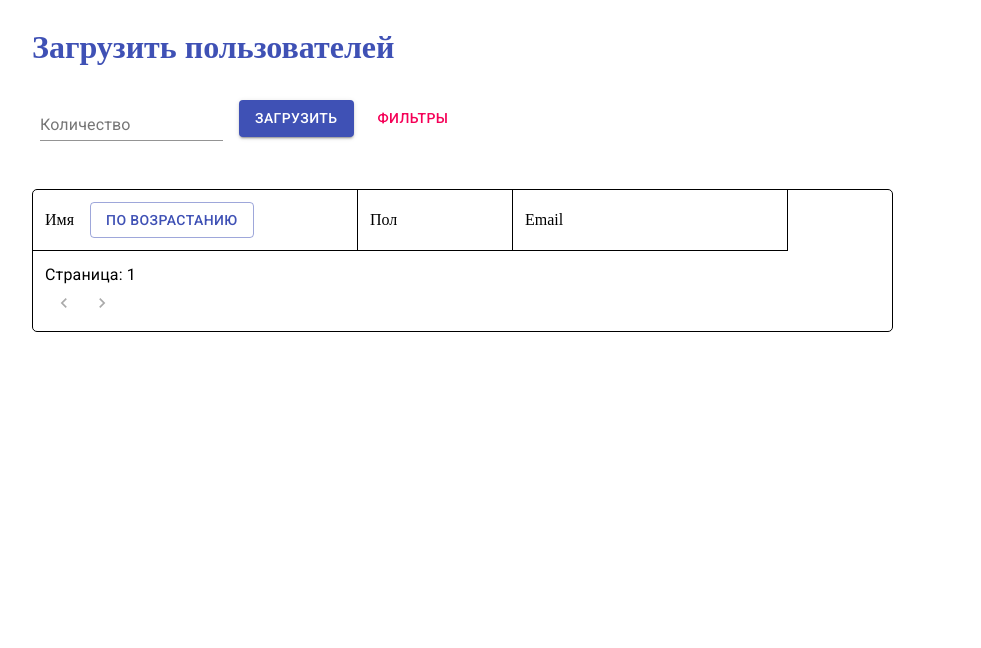
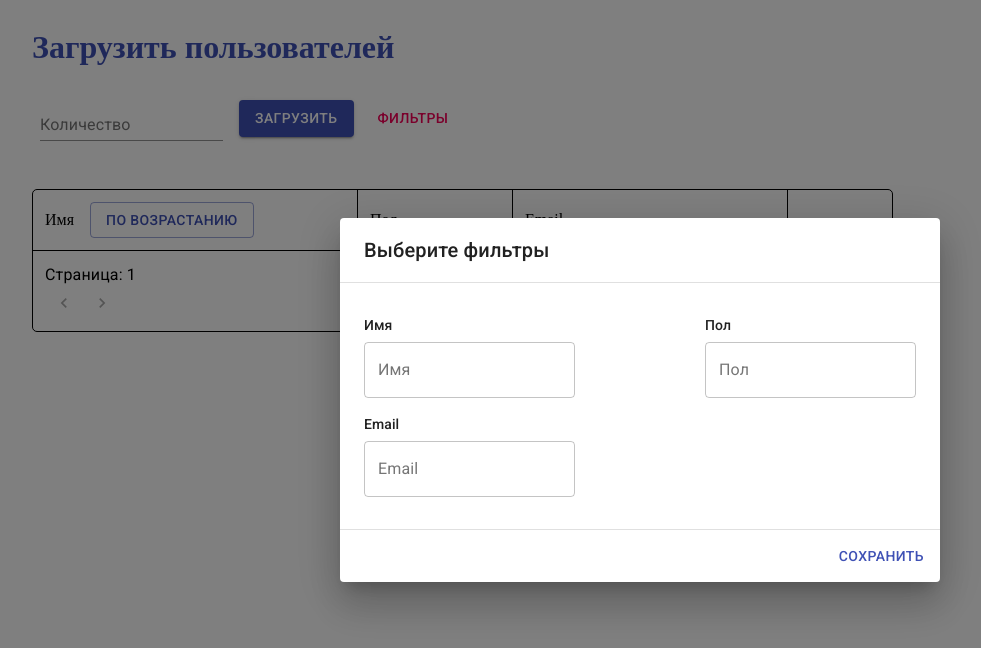
Before and after one commit to webdevkirill/randomuser-fetch-react, a React (Create React App) app: page / in a window 1280 px wide. Both pictures are taken after a click on the button "ФИЛЬТРЫ". Shown: the top 648 px of the page, without its empty margins (0-981 px from the left). Built offline with nearby package versions, Linux system fonts and the light colour scheme.

Commit message:
Добавляет модальное окно для выбора фильров

```diff
--- /dev/null
+++ b/src/components/Modals/FilterModal.js
@@ -0,0 +1,153 @@
+import {
+	Checkbox,
+	Dialog,
+	DialogTitle,
+	ListItem,
+	ListItemIcon,
+	ListItemText,
+	List,
+	DialogContent,
+	Typography,
+	TextField,
+	DialogActions,
+	Button,
+} from '@material-ui/core';
+import React, { useState } from 'react';
+import { filtersFromUsers } from '../../utils';
+import { useStyles } from './FilterModalClasses';
+
+export default function FilterModal({ open, onClose, users }) {
+	const filters = filtersFromUsers(users);
+
+	const [checked, setChecked] = useState({ name: [], gender: [], email: [] });
+	const [nameValue, setNameValue] = useState('');
+	const [genderValue, setGenderValue] = useState('');
+	const [emailValue, setEmailValue] = useState('');
+	const inputsHelper = {
+		name: {
+			value: nameValue,
+			handler(value) {
+				setNameValue(value);
+			},
+		},
+		gender: {
+			value: genderValue,
+			handler(value) {
+				setGenderValue(value);
+			},
+		},
+		email: {
+			value: emailValue,
+			handler(value) {
+				setEmailValue(value);
+			},
+		},
+	};
+
+	const handleToggle = (field, value) => () => {
+		const currentIndex = checked[field].indexOf(value);
+		const newChecked = JSON.parse(JSON.stringify(checked));
+
+		if (currentIndex === -1) {
+			newChecked[field].push(value);
+		} else {
+			newChecked[field].splice(currentIndex, 1);
+		}
+
+		setChecked(newChecked);
+	};
+
+	const classes = useStyles();
+	return (
+		<Dialog
+			onClose={() => onClose(null)}
+			aria-labelledby='simple-dialog-title'
+			open={open}
+		>
+			<DialogTitle id='simple-dialog-title'>Выберите фильтры</DialogTitle>
+			<DialogContent dividers={true}>
+				<div className={classes.filters}>
+					{['name', 'gender', 'email'].map((field) => {
+						return (
+							<div key={field}>
+								<Typography
+									variant='subtitle2'
+									className={classes.filterTitle}
+									gutterBottom
+								>
+									{filters[field].title}
+								</Typography>
+								<TextField
+									label={filters[field].title}
+									type='text'
+									variant='outlined'
+									value={inputsHelper[field].value}
+									onChange={(e) =>
+										inputsHelper[field].handler(
+											e.target.value
+										)
+									}
+								/>
+								<List className={classes.root}>
+									{filters[field].values
+										.filter(
+											(value) =>
+												value
+													.toLowerCase()
+													.indexOf(
+														inputsHelper[field]
+															.value
+													) !== -1
+										)
+										.map((value, idx) => {
+											const labelId = `checkbox-list-label-${idx}`;
+											return (
+												<ListItem
+													key={labelId}
+													role={undefined}
+													dense
+													button
+													onClick={handleToggle(
+														field,
+														value
+													)}
+												>
+													<ListItemIcon>
+														<Checkbox
+															edge='start'
+															checked={
+																checked[
+																	field
+																].indexOf(
+																	value
+																) !== -1
+															}
+															tabIndex={-1}
+															disableRipple
+															inputProps={{
+																'aria-labelledby':
+																	labelId,
+															}}
+														/>
+													</ListItemIcon>
+													<ListItemText
+														id={labelId}
+														primary={value}
+													/>
+												</ListItem>
+											);
+										})}
+								</List>
+							</div>
+						);
+					})}
+				</div>
+			</DialogContent>
+			<DialogActions>
+				<Button onClick={() => onClose(checked)} color='primary'>
+					Сохранить
+				</Button>
+			</DialogActions>
+		</Dialog>
+	);
+}
--- /dev/null
+++ b/src/components/Modals/FilterModalClasses.js
@@ -0,0 +1,24 @@
+import { makeStyles } from '@material-ui/core';
+
+export const useStyles = makeStyles((theme) => ({
+	root: {
+		width: '100%',
+		maxHeight: 300,
+		overflow: 'auto',
+	},
+	filters: {
+		marginTop: 16,
+		display: 'flex',
+		flexWrap: 'wrap',
+		justifyContent: 'space-between',
+	},
+	filter: {
+		maxWidth: 360,
+		difplay: 'flex',
+		flexDirection: 'column',
+		marginBottom: 32,
+	},
+	filterInput: {
+		marginBottom: 12,
+	},
+}));
--- a/src/components/Navbar/Navbar.js
+++ b/src/components/Navbar/Navbar.js
@@ -2,6 +2,8 @@ import { Box, Button, Grid, makeStyles, TextField } from '@material-ui/core';
 import React, { useEffect, useState } from 'react';
 import { useDispatch, useSelector } from 'react-redux';
 import { fetchUsers } from '../../store/actions';
+import FilterModal from '../Modals/FilterModal';
+import { setFilters } from '../../store/usersReducer';
 
 const useStyles = makeStyles((theme) => ({
 	root: {
@@ -15,10 +17,15 @@ const useStyles = makeStyles((theme) => ({
 
 export default function Navbar() {
 	const classes = useStyles();
-	const usersStateCount = useSelector((state) => state.users.usersCount);
+	const { users, usersCount: usersStateCount } = useSelector(
+		(state) => state.users
+	);
+
 	const [usersCount, setUsersCount] = useState('');
 	const [isCountError, setIsCountError] = useState('');
 	const dispatch = useDispatch();
+
+	const [filterModalOpen, setFilterModalOpen] = useState(false);
 
 	useEffect(() => {
 		usersStateCount && setUsersCount(usersStateCount);
@@ -33,7 +40,19 @@ export default function Navbar() {
 		}
 	};
 
+	const modalCloseHandler = (filters) => {
+		console.log(filters);
+		filters && dispatch(setFilters(filters));
+		setFilterModalOpen(false);
+	};
+
 	return (
+		<>
+			<FilterModal
+				open={filterModalOpen}
+				onClose={(filters) => modalCloseHandler(filters)}
+				users={users}
+			/>
 			<div className={classes.root}>
 				<Grid
 					container
@@ -72,10 +91,16 @@ export default function Navbar() {
 							</Button>
 						</Box>
 						<Box component='span' p={1}>
-						<Button color='secondary'>Фильтры</Button>
+							<Button
+								color='secondary'
+								onClick={() => setFilterModalOpen(true)}
+							>
+								Фильтры
+							</Button>
 						</Box>
 					</Grid>
 				</Grid>
 			</div>
+		</>
 	);
 }
--- a/src/components/Table/Table.js
+++ b/src/components/Table/Table.js
@@ -32,6 +32,7 @@ export default function Table() {
 			countOnPage={5}
 			deleteUserHandler={(id) => dispatch(deleteUser(id, usersState))}
 			wasSorted={usersState.wasSorted}
+			filters={usersState.filters}
 			sortHandler={(field) => dispatch(sortUsers(field, usersState))}
 		/>
 	);
--- a/src/components/Table/TableComponent.js
+++ b/src/components/Table/TableComponent.js
@@ -12,6 +12,7 @@ export default function TableComponent({
 	deleteUserHandler,
 	sortHandler,
 	wasSorted,
+	filters,
 }) {
 	const classes = useStyles();
 
@@ -23,6 +24,8 @@ export default function TableComponent({
 			: Math.trunc(rowsCount / countOnPage) + 1;
 
 	const maxWidth = columns.reduce((acc, col) => acc + col.width + 25, 104);
+
+	console.log(filters);
 
 	return (
 		<div className={classes.root} style={{ maxWidth }}>
--- a/src/store/actions.js
+++ b/src/store/actions.js
@@ -8,8 +8,7 @@ const filterUsers = (users) =>
 		img: picture.medium,
 		location,
 		age: dob.age,
-		id: cell,
-		index: idx,
+		id: idx,
 	}));
 
 export const fetchUsers = (count) => {
@@ -61,7 +60,7 @@ export const sortUsers = (field, { users, wasSorted }) => {
 				return 0;
 			});
 		} else {
-			users = users.sort((a, b) => a.index - b.index);
+			users = users.sort((a, b) => a.id - b.id);
 		}
 
 		dispatch(setUsers(users));
--- a/src/store/types.js
+++ b/src/store/types.js
@@ -1,3 +1,4 @@
 export const SET_USERS = 'SET_USERS';
 export const SET_USERS_WITH_COUNT = 'SET_USERS_WITH_COUNT';
 export const TOGGLE_WAS_SORTED = 'TOGGLE_WAS_SORTED';
+export const SET_FILTERS = 'SET_FILTERS';
--- a/src/store/usersReducer.js
+++ b/src/store/usersReducer.js
@@ -1,9 +1,15 @@
-import { SET_USERS, SET_USERS_WITH_COUNT, TOGGLE_WAS_SORTED } from './types';
+import {
+	SET_FILTERS,
+	SET_USERS,
+	SET_USERS_WITH_COUNT,
+	TOGGLE_WAS_SORTED,
+} from './types';
 
 const defaulState = {
 	users: [],
 	usersCount: null,
 	wasSorted: false,
+	filters: null,
 };
 
 const handlers = {
@@ -16,6 +22,7 @@ const handlers = {
 		...payload,
 	}),
 	TOGGLE_WAS_SORTED: (state) => ({ ...state, wasSorted: !state.wasSorted }),
+	SET_FILTERS: (state, { payload }) => ({ ...state, filters: payload }),
 	default: (state, action) => state,
 };
 
@@ -37,3 +44,8 @@ export const setUsers = (users) => ({
 export const toggleWasSorted = () => ({
 	type: TOGGLE_WAS_SORTED,
 });
+
+export const setFilters = (filters) => ({
+	type: SET_FILTERS,
+	payload: filters,
+});
--- /dev/null
+++ b/src/utils.js
@@ -0,0 +1,26 @@
+export const filtersFromUsers = (users) =>
+	users.reduce(
+		(acc, user) => {
+			acc.name.values.push(user.name);
+			acc.email.values.push(user.email);
+
+			if (acc.gender.values.indexOf(user.gender) === -1) {
+				acc.gender.values.push(user.gender);
+			}
+			return acc;
+		},
+		{
+			name: {
+				title: 'Имя',
+				values: [],
+			},
+			gender: {
+				title: 'Пол',
+				values: [],
+			},
+			email: {
+				title: 'Email',
+				values: [],
+			},
+		}
+	);
```
Lines whose indentation alone changed are shown as unchanged.
